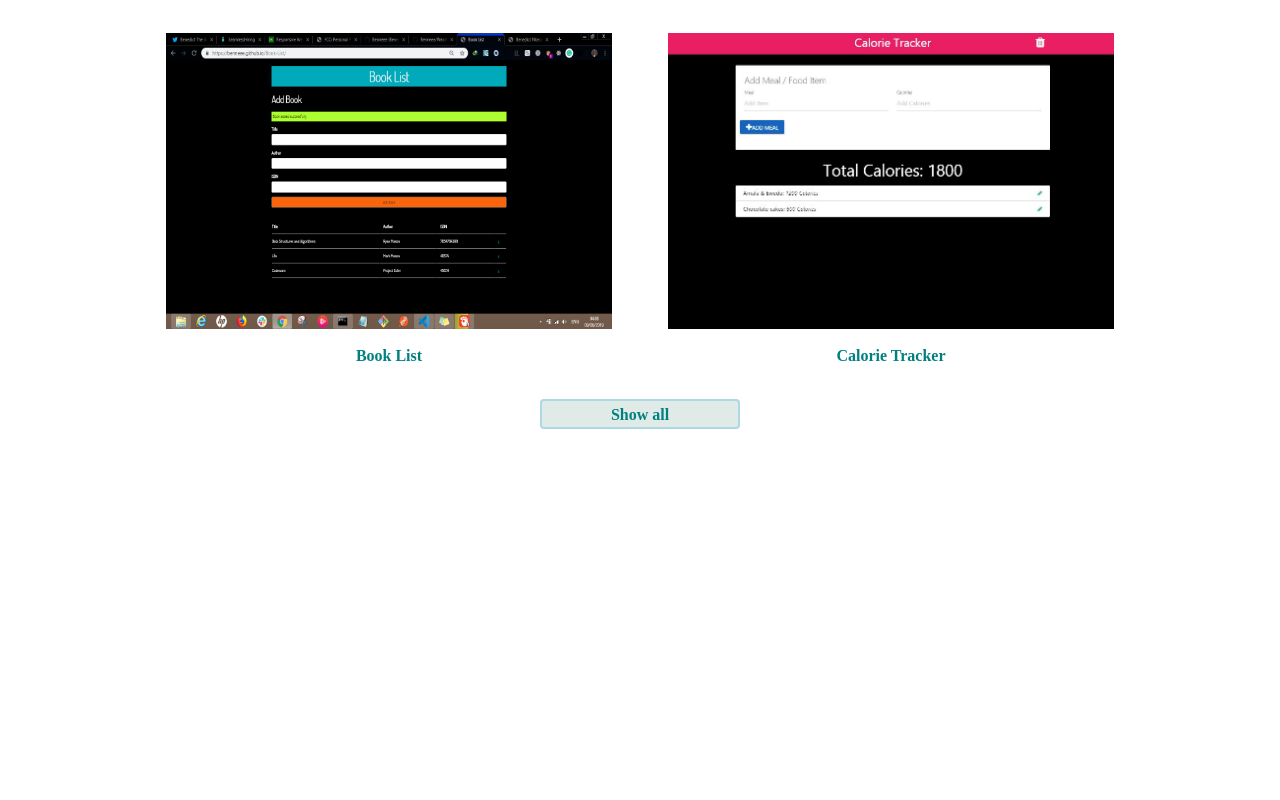
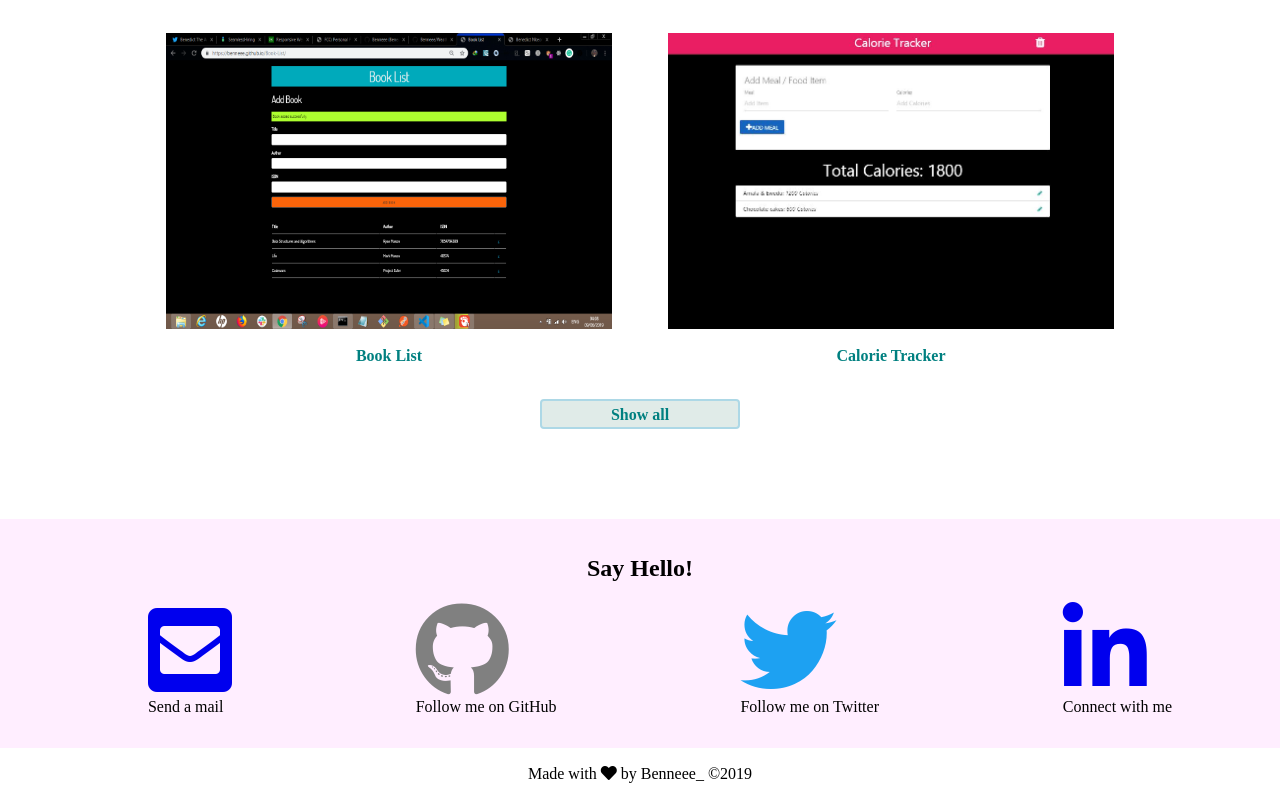
Before and after one commit to Benneee/FCCRWDProjects, a plain HTML site: page FCCPortfolio/index.html in a window 1280 px wide. Shown: the part 1645-2445 px from the top of the page. Before the commit the page ends 2164 px from the top, so only its background shows below. Drawn offline with Linux system fonts and the light colour scheme.

Commit message:
Completed FCC Project

```diff
--- a/FCCPortfolio/index.html
+++ b/FCCPortfolio/index.html
@@ -14,6 +14,7 @@
     crossorigin="anonymous">
   <link rel="stylesheet" href="styles.css">
   <title>Benedict Nkeonye</title>
+
 </head>
 
 <body>
@@ -89,11 +90,50 @@
         </a>
         </a>
       </div>
-      <a href="https://github.com/Benneee" target="_blank"><span class="show-all">Show
+      <a href="https://github.com/Benneee" id="profile-link" target="_blank"><span class="show-all">Show
           all</span></a>
     </div>
 
+    <div id="say-hello">
+      <h2>Say Hello!</h2>
+      <ul>
+        <li>
+          <a href="mailto:benedictiknkeonye@gmail.com" target="_blank"
+            ><i class="fas fa-envelope-square fa-6x"></i
+          >
+          <span>Send a mail</span>
+        </a>
+        </li>
+        <li>
+          <a href="https://github.com/benneee" target="_blank"
+            ><i class="fab fa-github fa-6x"></i
+          >
+          <span>Follow me on GitHub</span>
+        </a>
+        </li>
+        <li>
+          <a href="https://twitter.com/benneee_" target="_blank"
+            ><i class="fab fa-twitter fa-6x"></i
+          >
+              <span>Follow me on Twitter</span>
+        </a>
+        </li>
 
+        <li>
+          <a
+            href="https://www.linkedin.com/in/benedict-nkeonye/"
+            target="_blank"
+            ><i class="fab fa-linkedin-in fa-6x"></i
+          >
+          <span>Connect with me</span>
+        </a>
+        </li>
+      </ul>
+    </div>
+
+    <footer>
+      <p>Made with <span><i class="fas fa-heart"></i></span> by Benneee_ &copy;2019</p>
+    </footer>
 
   </div>
   <script src="index.js"></script>
--- a/FCCPortfolio/styles.css
+++ b/FCCPortfolio/styles.css
@@ -139,6 +139,13 @@ body {
   #welcome-section {
     width: 100%;
   }
+
+  #say-hello ul {
+    list-style: none;
+    display: flex;
+    flex-direction: column;
+    align-items: center;
+  }
 }
 
 #welcome-section {
@@ -247,3 +254,45 @@ a {
   cursor: pointer;
   padding-top: 5px;
 }
+
+#say-hello {
+  padding: 1rem;
+  background: #ffeeff;
+}
+
+#say-hello ul {
+  list-style: none;
+  display: flex;
+  justify-content: space-around;
+  align-items: center;
+}
+
+#say-hello ul li a {
+  display: flex;
+  flex-direction: column;
+}
+
+#say-hello ul li a span {
+  color: black;
+}
+
+.fa-twitter {
+  color: #1da1f2;
+}
+
+.fa-github {
+  color: grey;
+}
+
+.fa-linkedin {
+  color: #0077b5;
+}
+
+#say-hello h2 {
+  text-align: center;
+}
+
+footer {
+  padding: 1px;
+  text-align: center;
+}
```
